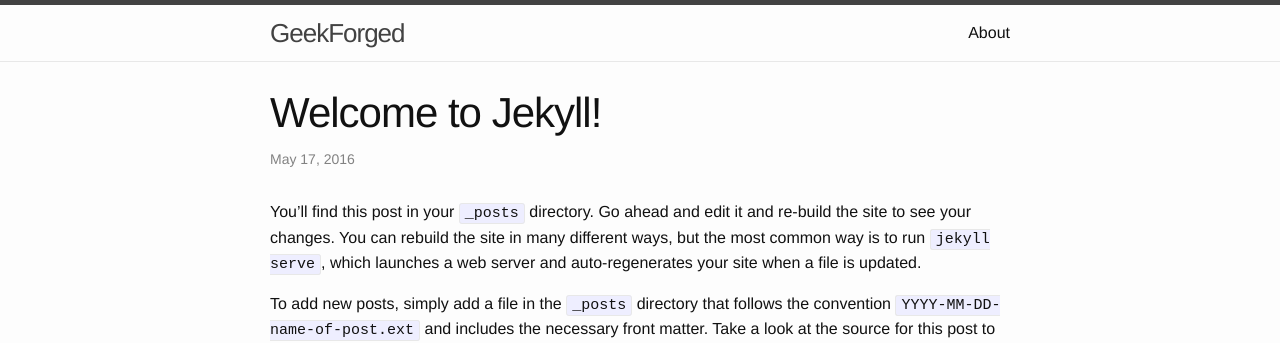
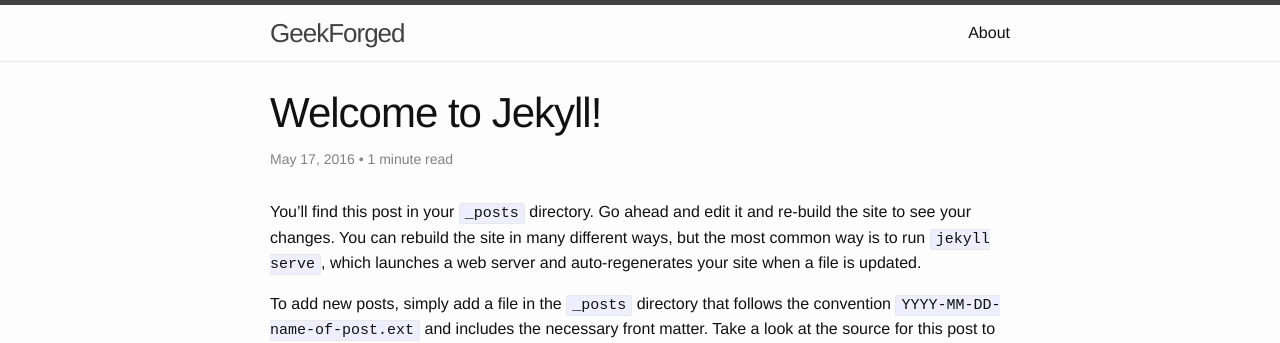
Before and after one commit to GEEKFORGED/geekforged.github.io, a Jekyll site: the page built from _posts/2016-05-17-welcome-to-jekyll.markdown, in a window 1280 px wide. Shown: the top 343 px of the page. Built offline with Jekyll 4.4.1, drawn with Linux system fonts in a browser that asks for light colours.

Commit message:
add read time to posts.

```diff
--- /dev/null
+++ b/_includes/read_time.html
@@ -0,0 +1,9 @@
+<span class="reading-time" title="Estimated read time.">
+  {% assign words = content | number_of_words %}
+  {% if words < 180 %}
+    1
+  {% else %}
+    {{words | divided_by:180 }}
+  {% endif %}
+  minute read
+</span>
--- a/_layouts/post.html
+++ b/_layouts/post.html
@@ -5,7 +5,7 @@
 
   <header class="post-header">
     <h1 class="post-title" itemprop="name headline">{{ page.title }}</h1>
-    <p class="post-meta"><time datetime="{{ page.date | date_to_xmlschema }}" itemprop="datePublished">{{ page.date | date: "%b %-d, %Y" }}</time>{% if page.author %} • <span itemprop="author" itemscope itemtype="http://schema.org/Person"><span itemprop="name">{{ page.author }}</span></span>{% endif %}</p>
+    <p class="post-meta"><time datetime="{{ page.date | date_to_xmlschema }}" itemprop="datePublished">{{ page.date | date: "%b %-d, %Y" }}</time> • {% include read_time.html %} {% if page.author %} • <span itemprop="author" itemscope itemtype="http://schema.org/Person"><span itemprop="name">{{ page.author }}</span></span>{% endif %}</p>
   </header>
 
   <div class="post-content" itemprop="articleBody">
```
